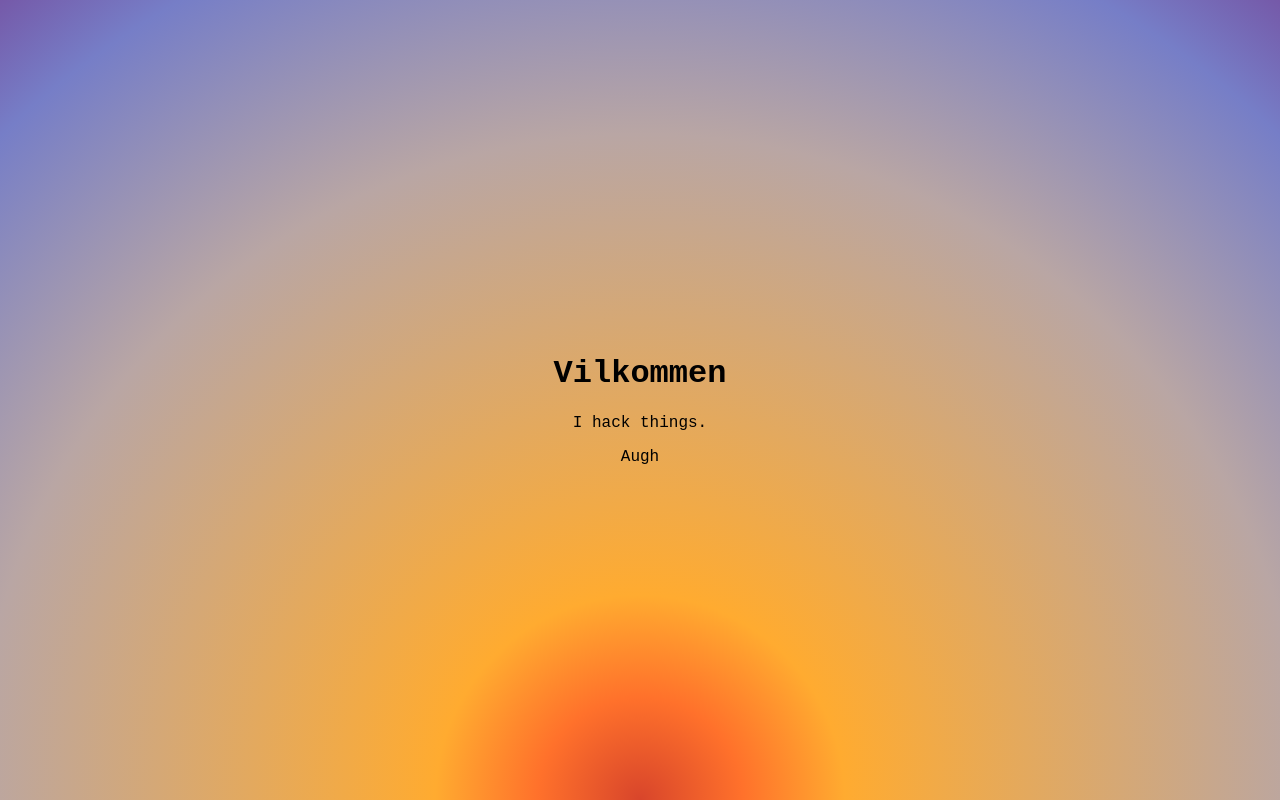
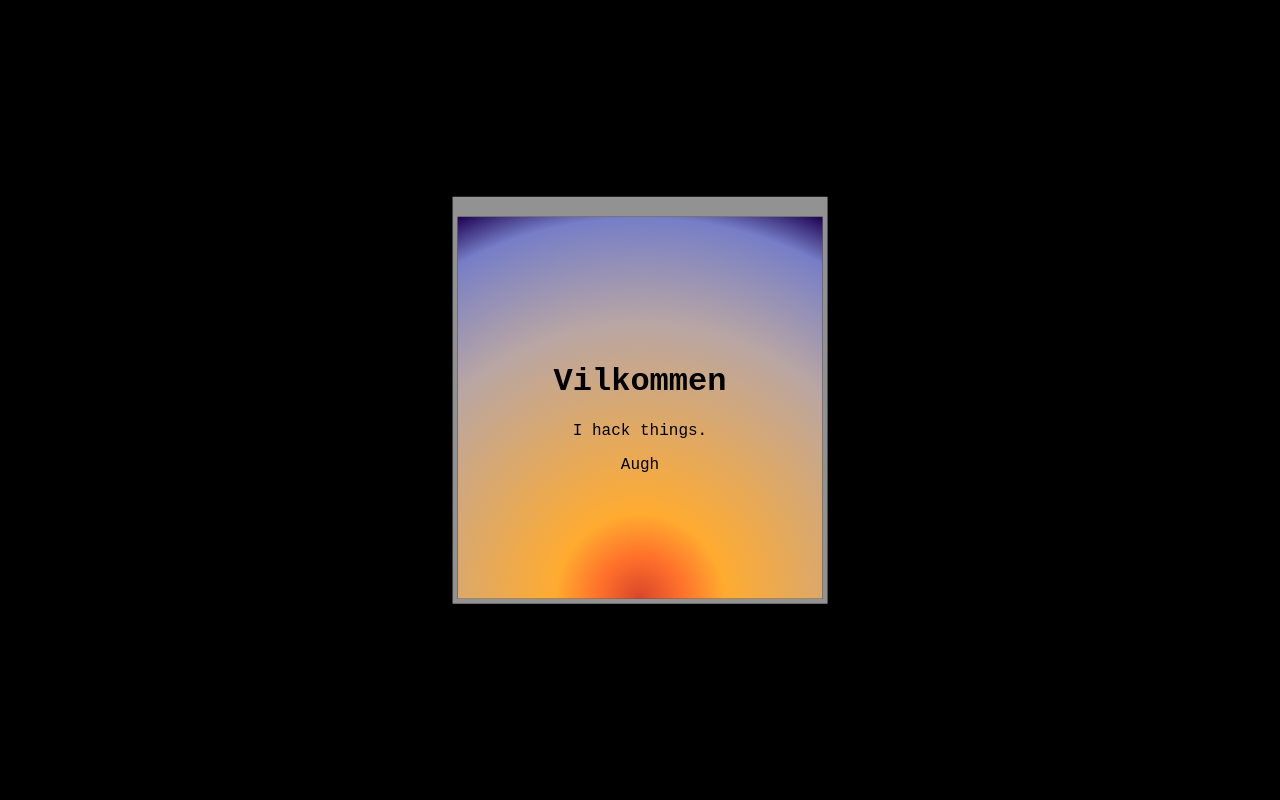
Before and after one commit to Purpletiger808/purpletiger808.github.io, a plain HTML site: page index.html in a window 1280 px wide. Drawn offline with Linux system fonts and the light colour scheme; a web font is replaced by a local one.

Commit message:
start of border stuff

```diff
--- a/index.css
+++ b/index.css
@@ -4,12 +4,12 @@
 }
 
 body {
-    background-image: radial-gradient(circle at bottom,rgb(216, 69, 43) 0%, rgb(255, 113, 43) 10%, rgba(255,171,48,1) 20%, rgba(185,166,164,1) 65%, rgb(118, 126, 199) 90%, rgba(43, 0, 122, 0.651) 100%);/*rgb(215, 96, 52)*/
-    background-repeat: no-repeat;
-    background-attachment: fixed;
+    background-color: black;
     color: black;
     text-align: center;
     margin: 0;
+    padding: 0;
+    overflow: hidden;
     font-family: "Ubuntu", monospace;
 }
 
@@ -19,6 +19,22 @@ body {
     left: 50%;
     -ms-transform: translate(-50%, -50%);
     transform: translate(-50%, -50%);
+}
+
+.box{
+    background-image: radial-gradient(circle at bottom,rgb(216, 69, 43) 0%, rgb(255, 113, 43) 10%, rgba(255,171,48,1) 20%, rgba(185,166,164,1) 65%, rgb(118, 126, 199) 90%, rgba(43, 0, 122, 0.651) 100%);/*rgb(215, 96, 52)*/
+    background-repeat: no-repeat;
+    background-attachment: fixed;
+    padding: 10ch;
+    padding-top: 13ch;
+    padding-bottom: 13ch;
+
+}
+
+.windowsborder{
+    border: 5px solid;
+    border-top: 20px solid;
+    border-color: rgb(146, 146, 146);
 }
 
 .indent{
--- a/index.html
+++ b/index.html
@@ -12,9 +12,11 @@
 
 <body>
 <div id="main" class = "center">
-    <h1>Vilkommen</h1>
-    <p>I hack things.</p>
-    <a href="">Augh</a>
+    <div id="home" class = "center windowsborder box">
+        <h1>Vilkommen</h1>
+        <p>I hack things.</p>
+        <a href="">Augh</a>
+    </div>
 </div>
 </body>
 </html>
```
